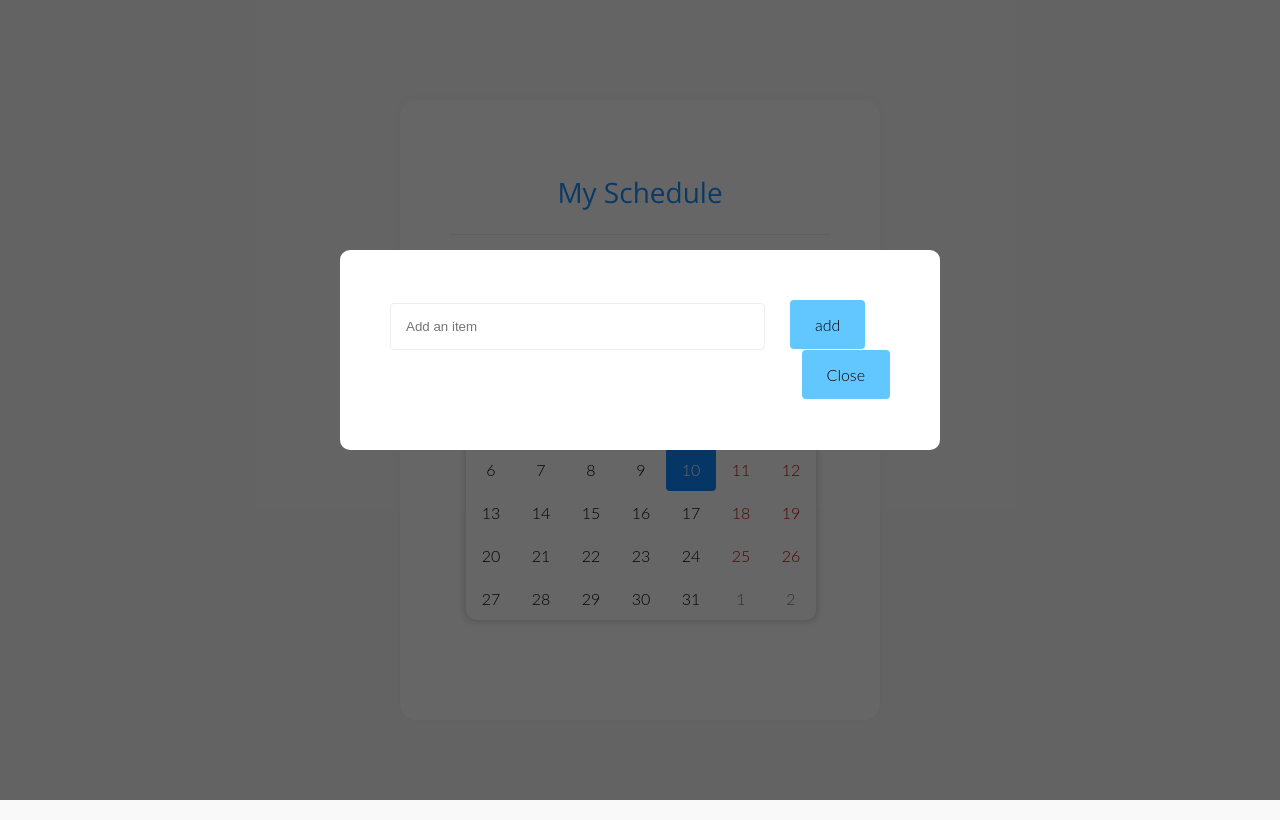
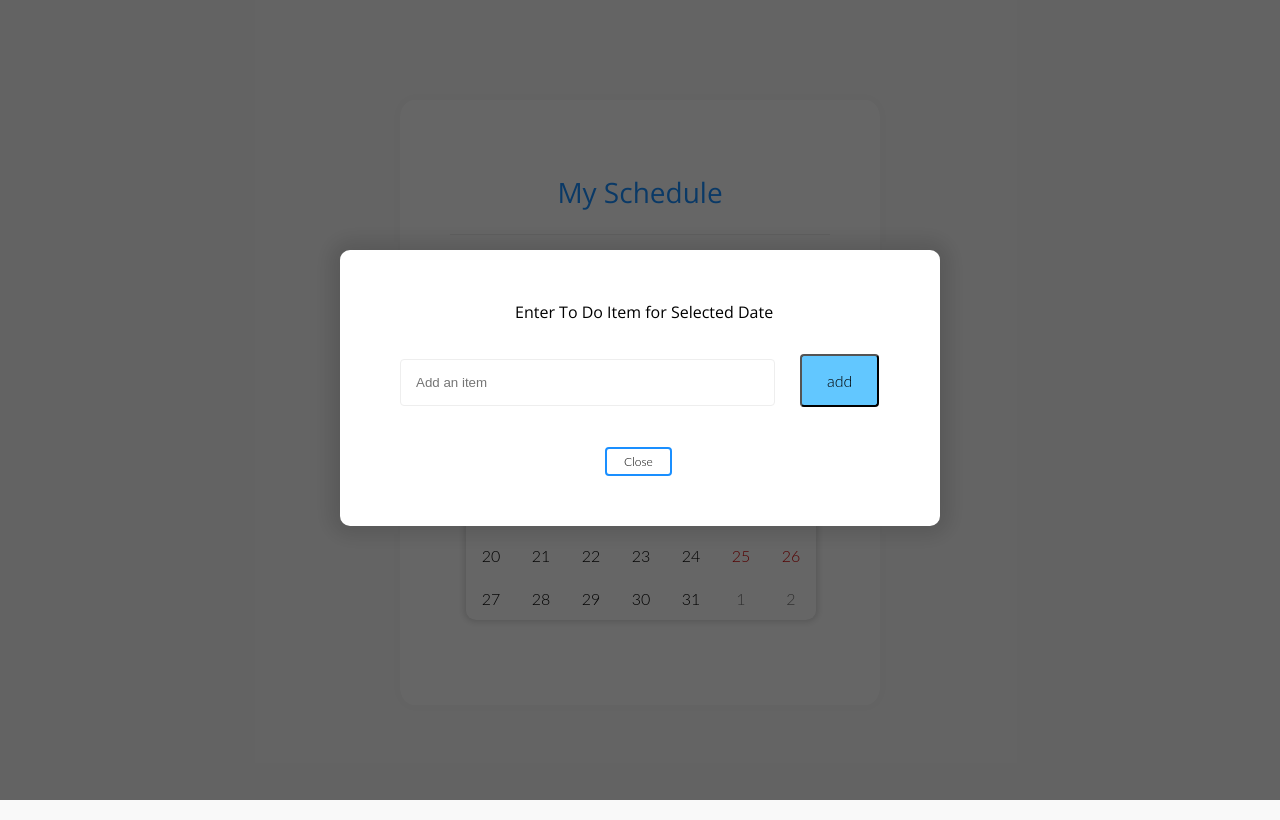
Before and after one commit to damionjerrod/todo-list, a React (Create React App) app in the folder todo-list-starter-files/: page / in a window 1280 px wide. Both pictures are taken after a click on the button "10". Built offline with nearby package versions, Linux system fonts and the light colour scheme.

Commit message:
working/styled modal

```diff
--- a/todo-list-starter-files/src/components/App.js
+++ b/todo-list-starter-files/src/components/App.js
@@ -72,7 +72,7 @@ class App extends Component {
 
   render() {
     return (
-      <div className="wrapper">
+      <div className="appWrapper">
        <div>
         <header>
           <div id="title">
--- a/todo-list-starter-files/src/components/InputForm.jsx
+++ b/todo-list-starter-files/src/components/InputForm.jsx
@@ -18,7 +18,7 @@ const modalStyle = {
     minHeight: 200,
     margin: "0 auto",
     marginTop: 200,
-    marginBottom: 100,
+    marginBottom: 50,
     padding: 50,
     position: "relative"
 }
@@ -34,13 +34,15 @@ const InputForm = props => {
                 <form
                     onSubmit={props.newItemSubmitHandler}
                     >
+                    <p className="input-title">Enter To Do Item for Selected Date</p>
                     <input
+                        className="input-box"
                         type="text"
                         onChange={props.handleItemInput}
                         value={props.pendingItem}
                         placeholder="Add an item"
                         />
-                    <button type="submit" name="submit" value="submit">
+                    <button type="submit" clasName="submit-btn" name="submit" value="submit">
                         add
                     </button>
                     <button type="button" className="close-btn" onClick={props.handleClose}>Close</button>
--- a/todo-list-starter-files/src/styles/App.css
+++ b/todo-list-starter-files/src/styles/App.css
@@ -12,7 +12,7 @@ body {
   font-family: sans-serif;
 }
 
-.wrapper {
+.appWrapper {
   max-width: 480px;
   margin: auto;
   background: #fff;
@@ -23,6 +23,7 @@ body {
   display: flex;
   flex-direction: column;
   padding: 50px;
+  padding-bottom: 10px;
 }
 
 .title {
@@ -50,7 +51,6 @@ input {
 
 button {
   background: #62c7ff;
-  border: none;
   font-size: 1rem;
   font-weight: 300;
   font-family: "Lato", sans-serif;
@@ -80,11 +80,16 @@ img {
 }
 
 button.action {
-  color: #333;
+  color: #1a8fff;
   background: none;
-  padding: 0;
+  border: 2px solid #1a8fff;
+  border-radius: 15px;
+  padding: 2px 7px;
+  cursor: pointer;
 }
 
-button.action:focus {
-  outline: none;
+button.action:hover {
+  border: 2px solid #f44336;
+  background: #f44336;
+  color: #fff;
 }
--- a/todo-list-starter-files/src/styles/Calendar.css
+++ b/todo-list-starter-files/src/styles/Calendar.css
@@ -125,6 +125,7 @@ main {
   border-radius: 3%;
   box-shadow: 0 0 6px 2px rgba(0,0,0,.15);
   border: none !important;
+  margin-bottom: 75px;
 }
 
 .calendar .header {
--- a/todo-list-starter-files/src/styles/Modal.css
+++ b/todo-list-starter-files/src/styles/Modal.css
@@ -1,23 +1,24 @@
-.modal {
-    position: fixed;
-    top: 0px;
-    bottom: 0px;
-    left: 0px;
-    right: 0px;
-    background-color: rgba(0, 0, 0, 0.5);
-    padding: 50px;
-  }
+/*.modal {*/
+/*    position: fixed; */
+/*    top: 0px;*/
+/*    bottom: 0px;*/
+/*    left: 0px;*/
+/*    right: 0px;*/
+/*    background-color: rgba(0, 0, 0, 0.5);*/
+/*    padding: 50px;*/
+/*  }*/
 
   .modal-content {
-    background-color: white;
-    border-radius: 5%;
-    max-width: 600px;
-    min-height: 300;
-    margin: auto;
-    margin-top: 300px;
-    margin-bottom: 100px;
-    padding: 50px;
-    position: relative;
+    /*background-color: white;*/
+    /*border-radius: 5%;*/
+    /*max-width: 600px;*/
+    /*min-height: 300;*/
+    /*!*margin: auto;*!*/
+    /*margin-top: 300px;*/
+    /*margin-bottom: 100px;*/
+    /*padding: 50px;*/
+    /*position: relative;*/
+    box-shadow: 0 0 20px 10px rgba(0,0,0,.12);
     -webkit-animation-name: animatetop;
     -webkit-animation-duration: 0.4s;
     animation-name: animatetop;
@@ -32,14 +33,40 @@
   padding: 15px 25px;
   border-radius: 4px; */
 
+  .input-box {
+    margin-left: 10px;
+    margin-top: 5px;
+  }
+
+  .input-title {
+    position: relative;
+    margin-left: 125px;
+    margin-bottom: 30px;
+  }
+
+  .submit-btn {
+    cursor: pointer;
+    background-color: #1a8fff;
+  }
+
   .close-btn {
-    float: right;
+    border: 2px solid #1a8fff;
+    background-color: #fff;
+    padding: 5px 17px;
+    font-size: 12px;
     color: #000;
+    position: relative;
+    margin-left: 215px;
+    margin-top: 40px;
+    margin-bottom: 0px;
+    cursor: pointer;
+    /*float: left;*/
     /* font-size: 24px;
     font-weight: bold; */
   }
 
   .close-btn:hover {
+    background-color: #1a8fff;
     color: #fff;
   }
 
```
